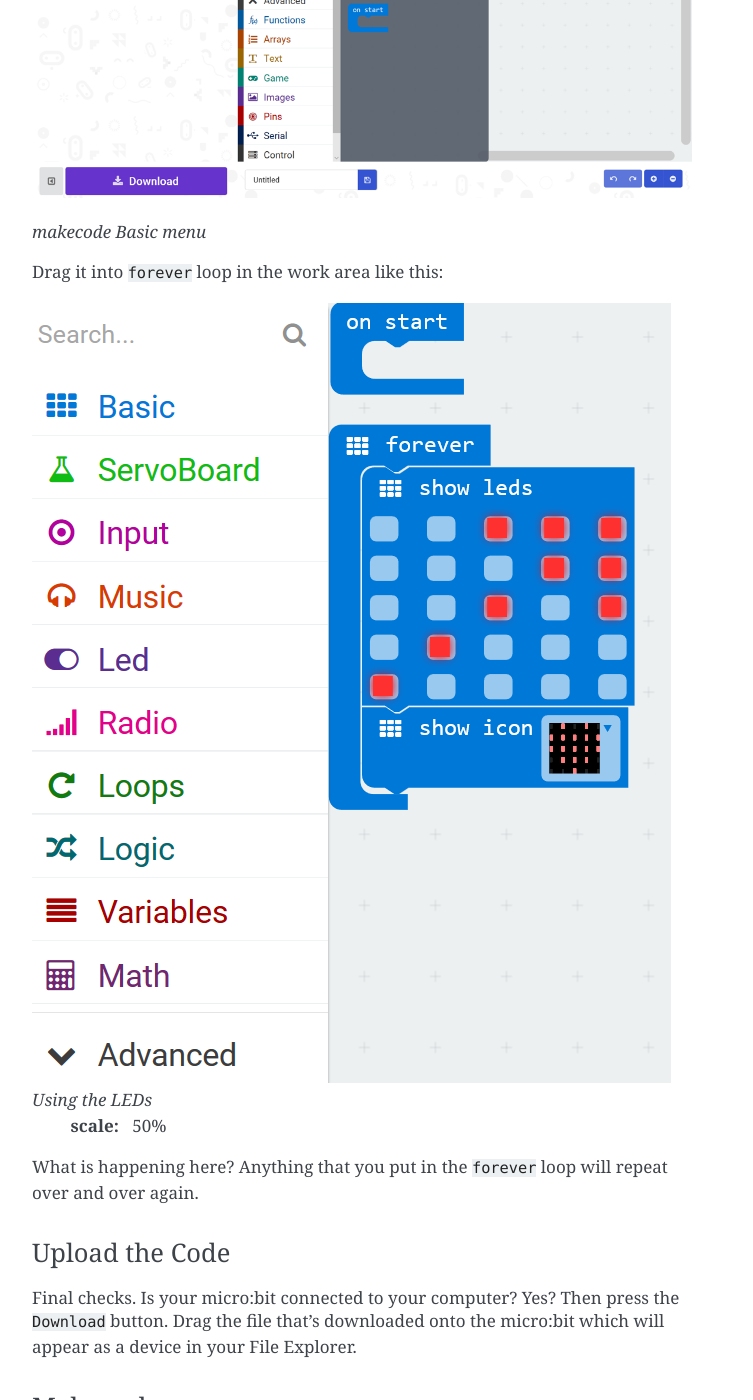
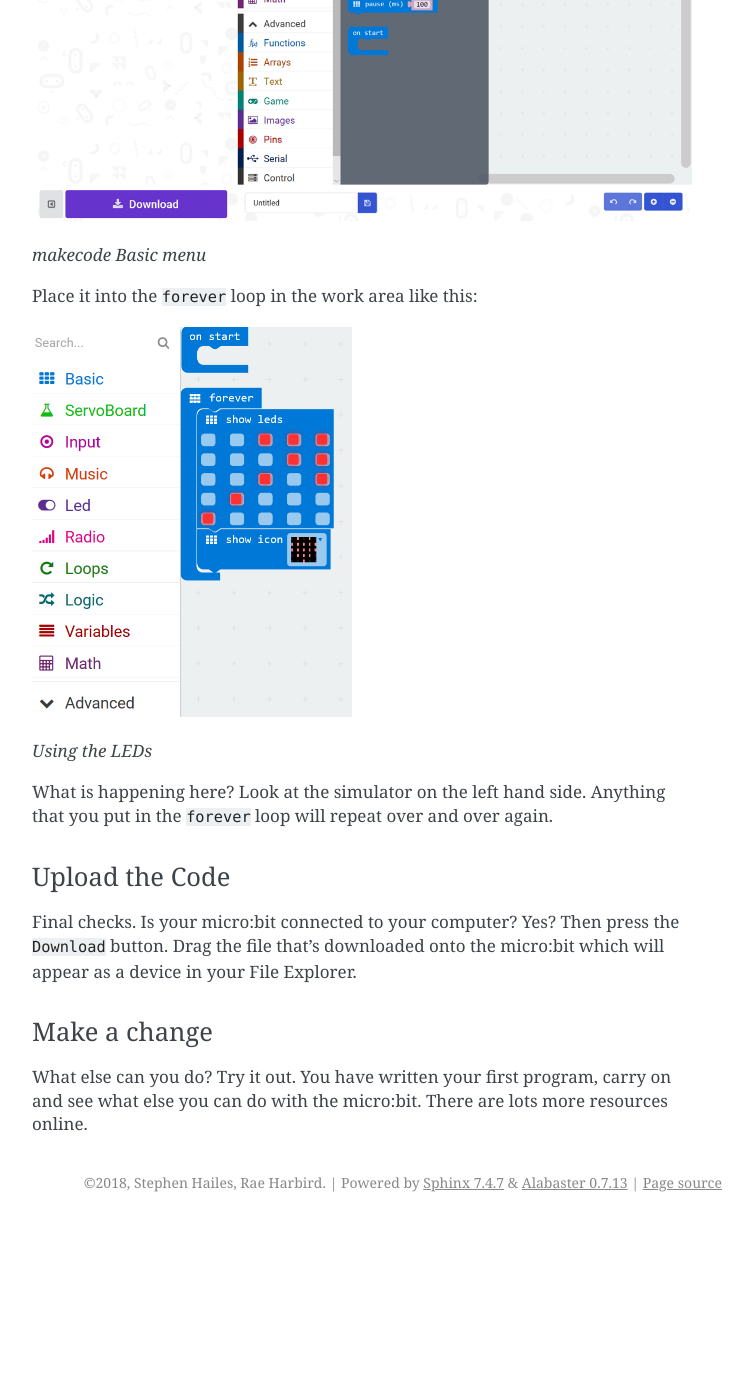
Before and after one commit to rharbird/ucl-microbit-robotics-readthedocs, a Sphinx documentation site: the page built from ucl-microbit-robotics-readthedocs/docs/source/getting_started.rst, in a window 1280 px wide and 1400 px high, scrolled down 2892 px. Shown: the whole window, without its empty margins (388-1141 px from the left). Built offline with Sphinx 7.4.7, drawn with Linux system fonts in a browser that asks for light colours; pages that are not in the unit, such as notebooks, are missing from menus; after the commit the page ends 4114 px from its top, so only the background shows below that; some of the changed text lies outside the part shown.

Commit message:
Improve image size.

```diff
--- a/ucl-microbit-robotics-readthedocs/docs/source/getting_started.rst
+++ b/ucl-microbit-robotics-readthedocs/docs/source/getting_started.rst
@@ -53,24 +53,27 @@ You should see a screen like the one below and you are now ready to make the mic
 *Microsoft makecode programming environment*
 
 
-Choose one or more of the blocks in the ``Basic`` menu by clicking on the menu.
+Choose one or more of the blocks in the ``Basic`` menu by dragging one of the
+blocks onto the main canvas.
 
 .. image:: pictures/BasicMenu.png
   :scale: 60%
 *makecode Basic menu*
 
 
-Drag it into ``forever`` loop in the work area like this:
+Place it into the ``forever`` loop in the work area like this:
 
 .. image:: pictures/firstProgram.png
+    :scale: 50%
 *Using the LEDs*
-    :scale: 50%
 
-What is happening here? Anything that you put in the ``forever`` loop will repeat over and over again.
+What is happening here? Look at the simulator on the left hand side. Anything
+that you put in the ``forever`` loop will repeat over and over again.
 
 Upload the Code
 ----------------
-Final checks. Is your micro:bit connected to your computer? Yes? Then press the ``Download`` button. Drag the file that's downloaded onto the micro:bit which will appear as a device in your File Explorer.
+Final checks. Is your micro:bit connected to your computer? Yes? Then press the
+``Download`` button. Drag the file that's downloaded onto the micro:bit which will appear as a device in your File Explorer.
 
 Make a change
 -------------
```
